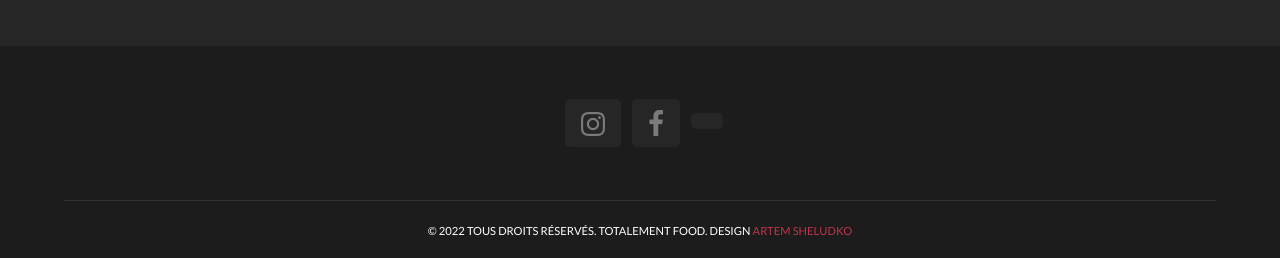
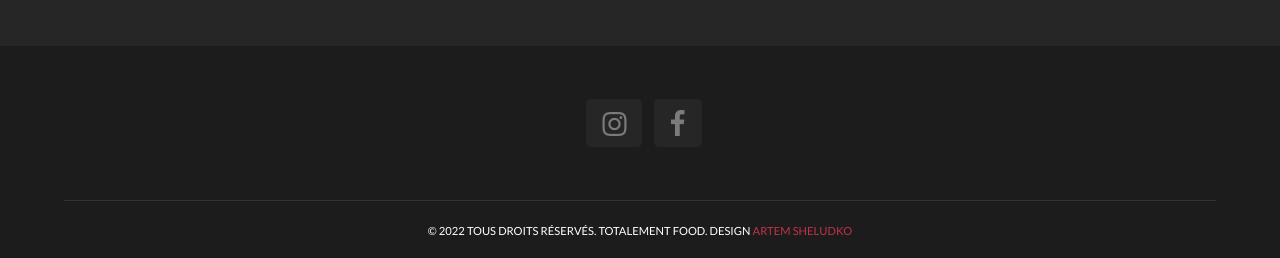
Before and after one commit to totalement-food/totalement-food.github.io, a Jekyll site: the page built from index.html, in a window 1280 px wide. Shown: the part 1692-1950 px from the top of the page. Built offline with Jekyll 4.4.1, drawn with Linux system fonts in a browser that asks for light colours; the list of posts is cut into pages by our own code.

Commit message:
mise en page footer

```diff
--- a/_includes/social_footer.html
+++ b/_includes/social_footer.html
@@ -30,5 +30,5 @@
   {% else %}
   <li><a href="#" target="_blank"><i class="fa fa-facebook" aria-hidden="true"></i></a></li>
   {% endif %}
-  <li><a href="{{ site.facebook_url }}" target="_blank"><i class="fa-brands fa-tiktok" aria-hidden="true"></i></a></li>
+
 </ul>
```
